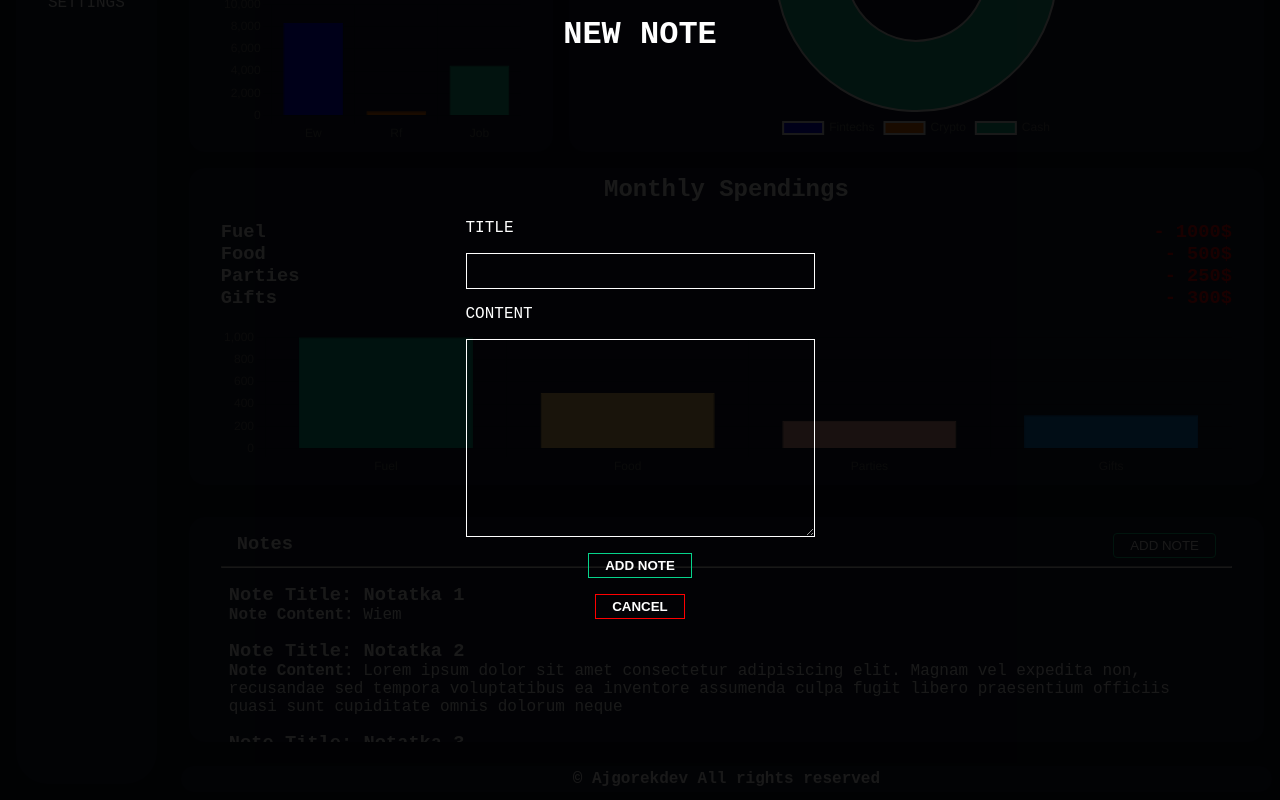
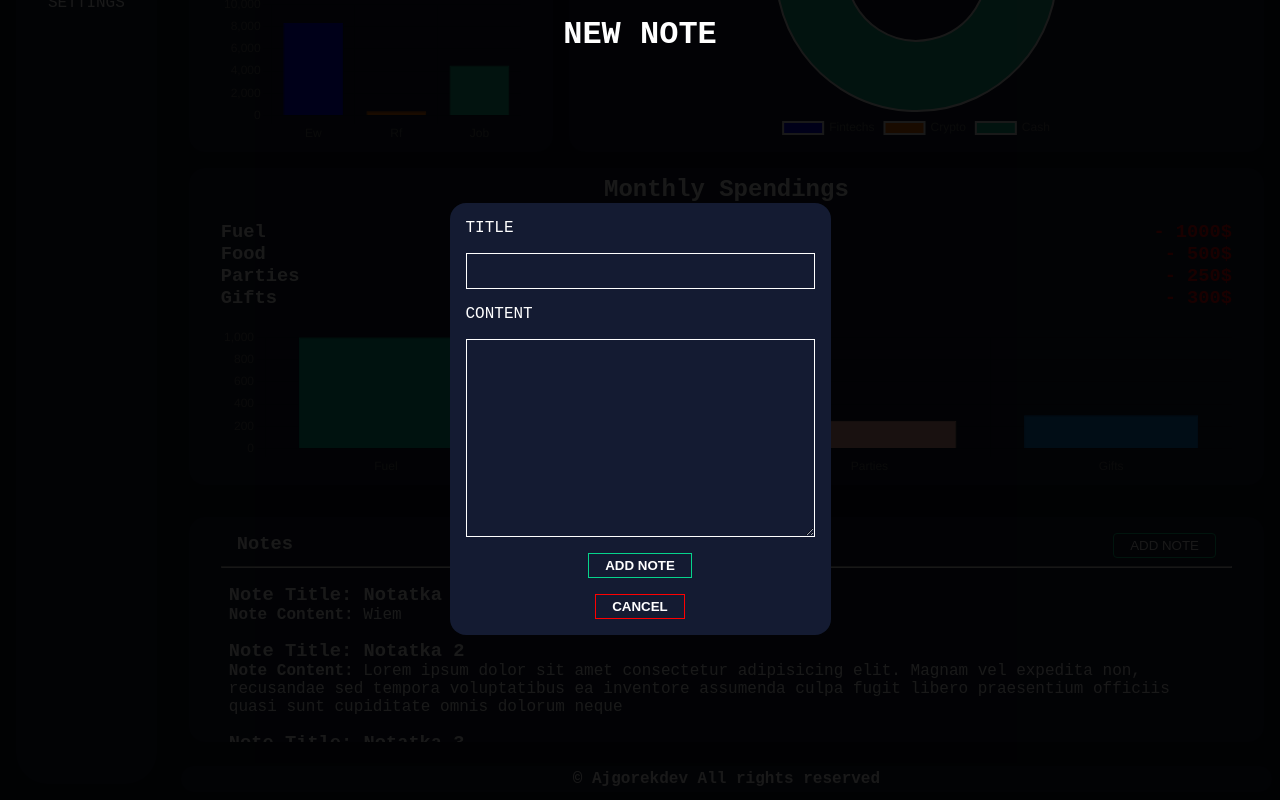
Before and after one commit to Ajgorek04/Financial-Dashboard_NEXTJS, a Next.js app: page / in a window 1280 px wide. Both pictures are taken after a click on the button "ADD NOTE". Shown: the part 369-1169 px from the top of the page. Built offline with nearby package versions, Linux system fonts and the light colour scheme.

Commit message:
trying to add view

```diff
--- a/src/app/components/AddNote/AddNote.module.css
+++ b/src/app/components/AddNote/AddNote.module.css
@@ -18,6 +18,9 @@
   display: flex;
   flex-direction: column;
   gap: 1rem;
+  background-color: #141b32;
+  padding: 1rem;
+  border-radius: 1rem;
 }
 
 .noteContent input {
```
Also changed, not shown: public/MAINSCREEN.png (added), 1 other file (tests, documents, lock files or other folders).
